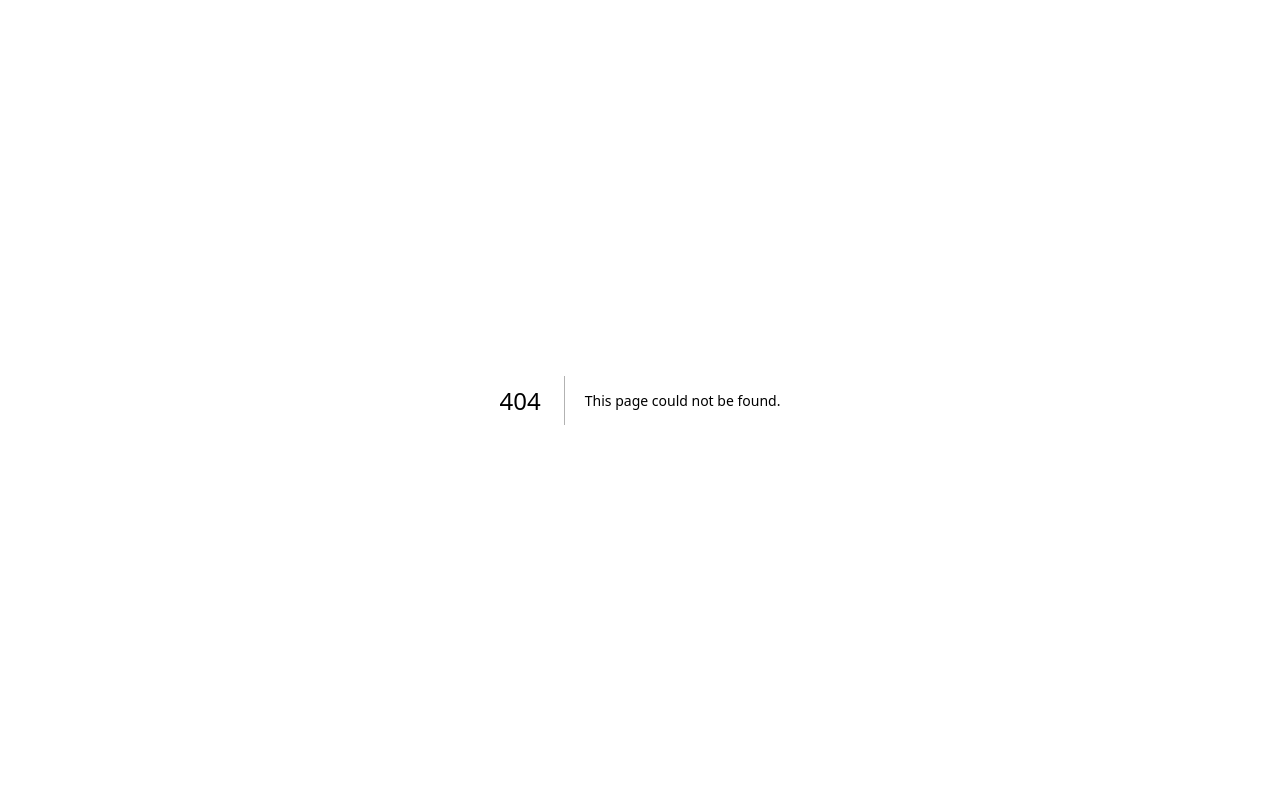
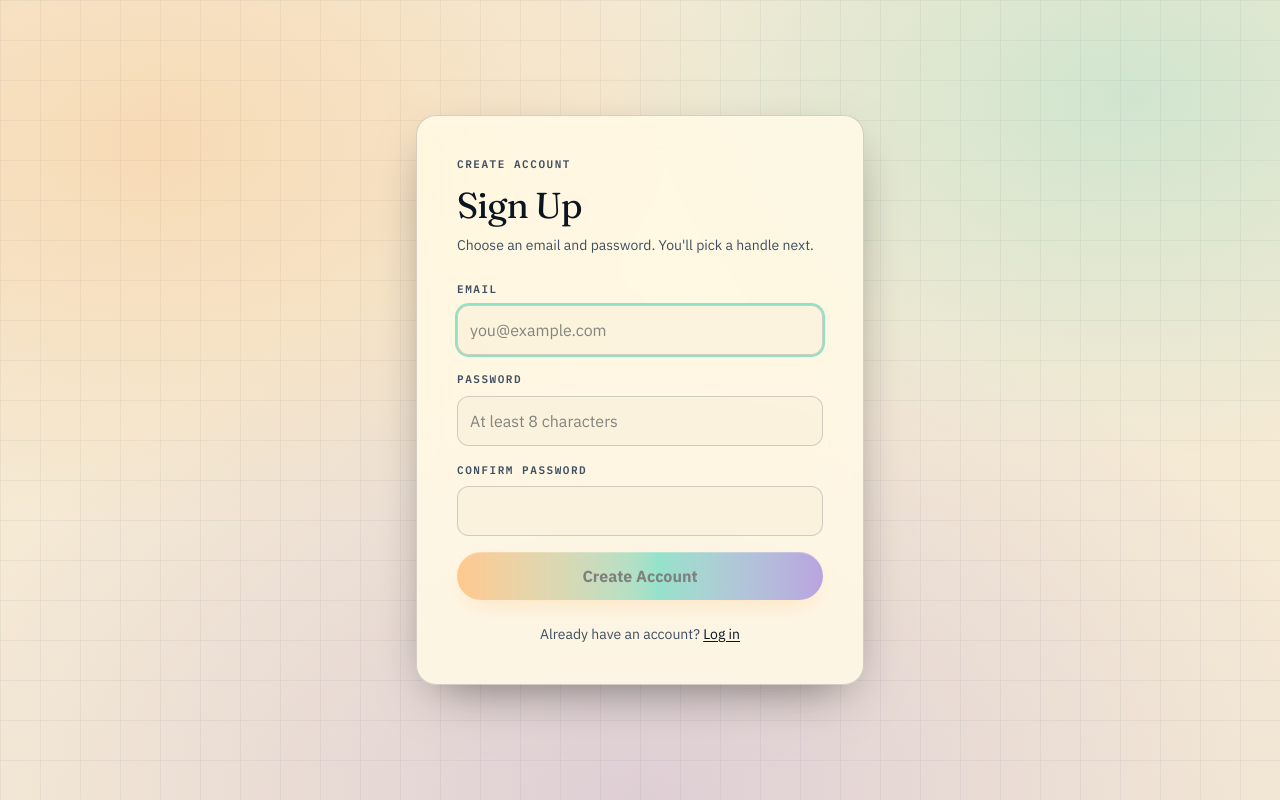
Before and after one commit to wa22im/predictiy, a Next.js app: page /signup in a window 1280 px wide. Before the commit this address had no page. Built offline with nearby package versions, Linux system fonts and the light colour scheme.

Commit message:
feat(auth): replace magic-link with email+password + signup page with confirm field

```diff
--- a/app/(app)/login/actions.ts
+++ b/app/(app)/login/actions.ts
@@ -4,6 +4,7 @@ import { z } from "zod";
 
 const LoginInput = z.object({
   email: z.email("Invalid email address"),
+  password: z.string().min(1, "Password is required"),
 });
 
 export type LoginResult = {
@@ -18,20 +19,20 @@ export async function loginAction(
 
   const parsed = LoginInput.safeParse({
     email: formData.get("email"),
+    password: formData.get("password"),
   });
 
   if (!parsed.success) {
-    return { ok: false, error: parsed.error.issues[0]?.message ?? "Invalid input" };
+    return {
+      ok: false,
+      error: parsed.error.issues[0]?.message ?? "Invalid input",
+    };
   }
 
   const supabase = await createClient();
-  const appUrl = process.env.APP_URL ?? "http://localhost:3000";
-
-  const { error } = await supabase.auth.signInWithOtp({
+  const { error } = await supabase.auth.signInWithPassword({
     email: parsed.data.email,
-    options: {
-      emailRedirectTo: `${appUrl}/auth/callback`,
-    },
+    password: parsed.data.password,
   });
 
   if (error) {
--- a/app/(app)/login/page.tsx
+++ b/app/(app)/login/page.tsx
@@ -1,9 +1,10 @@
+import Link from "next/link";
 import { LoginForm } from "@/components/auth/LoginForm";
 
 export default async function LoginPage({
   searchParams,
 }: {
-  searchParams: Promise<{ invited?: string; redirect?: string; error?: string }>;
+  searchParams: Promise<{ invited?: string; error?: string }>;
 }) {
   const params = await searchParams;
   return (
@@ -18,11 +19,11 @@ export default async function LoginPage({
         )}
         {!params.invited && (
           <p className="text-muted-foreground text-sm leading-6 mb-6">
-            Enter your email and we&apos;ll send you a magic link to sign in.
+            Welcome back. Sign in to your account.
           </p>
         )}
 
-        <LoginForm redirect={params.redirect} initialError={params.error} />
+        <LoginForm invited={!!params.invited} initialError={params.error} />
       </div>
     </main>
   );
--- /dev/null
+++ b/app/(app)/signup/actions.ts
@@ -0,0 +1,61 @@
+"use server";
+
+import { z } from "zod";
+
+const SignupInput = z.object({
+  email: z.email("Invalid email address"),
+  password: z
+    .string()
+    .min(8, "Password must be at least 8 characters")
+    .max(72, "Password too long"),
+});
+
+export type SignupResult = {
+  ok: boolean;
+  error?: string;
+};
+
+export async function signupAction(
+  formData: FormData,
+): Promise<SignupResult> {
+  const { createClient } = await import("@/lib/supabase/server");
+
+  const email = String(formData.get("email") ?? "");
+  const password = String(formData.get("password") ?? "");
+  const confirmPassword = String(formData.get("confirmPassword") ?? "");
+
+  if (password !== confirmPassword) {
+    return { ok: false, error: "Passwords do not match" };
+  }
+
+  const parsed = SignupInput.safeParse({ email, password });
+  if (!parsed.success) {
+    return {
+      ok: false,
+      error: parsed.error.issues[0]?.message ?? "Invalid input",
+    };
+  }
+
+  const supabase = await createClient();
+  const { data, error } = await supabase.auth.signUp({
+    email: parsed.data.email,
+    password: parsed.data.password,
+  });
+
+  if (error) {
+    return { ok: false, error: error.message };
+  }
+
+  // If "Confirm email" is enabled in Supabase, `data.session` is null and
+  // the user must click a link before signing in. We expect it disabled for
+  // this dev flow.
+  if (!data.session) {
+    return {
+      ok: false,
+      error:
+        "Email confirmation is still enabled. Turn it off in Supabase → Authentication → Providers → Email.",
+    };
+  }
+
+  return { ok: true };
+}
--- /dev/null
+++ b/app/(app)/signup/page.tsx
@@ -0,0 +1,30 @@
+import Link from "next/link";
+import { SignupForm } from "@/components/auth/SignupForm";
+
+export default function SignupPage() {
+  return (
+    <main className="planner-bg min-h-screen flex-1 flex flex-col items-center justify-center px-4 py-12">
+      <div className="glass-panel p-8 md:p-10 max-w-md w-full">
+        <p className="micro-label mb-3">Create Account</p>
+        <h1 className="font-display text-4xl tracking-tight mb-2">
+          Sign Up
+        </h1>
+        <p className="text-muted-foreground text-sm leading-6 mb-6">
+          Choose an email and password. You&apos;ll pick a handle next.
+        </p>
+
+        <SignupForm />
+
+        <p className="text-sm text-muted-foreground text-center mt-6">
+          Already have an account?{" "}
+          <Link
+            href="/login"
+            className="text-foreground underline underline-offset-2 hover:text-primary"
+          >
+            Log in
+          </Link>
+        </p>
+      </div>
+    </main>
+  );
+}
--- a/app/page.tsx
+++ b/app/page.tsx
@@ -8,7 +8,7 @@ export default function Home() {
             Predict the game. Own the pool. Create private leagues, compete with friends, and prove you know the game.
           </p>
           <a
-            href="/login"
+            href="/signup"
             className="command-strip inline-flex items-center justify-center px-8 py-3 mt-8 text-base font-bold"
           >
             Get Started
--- a/components/auth/LoginForm.tsx
+++ b/components/auth/LoginForm.tsx
@@ -1,62 +1,55 @@
 "use client";
 
 import { useState, useTransition } from "react";
+import Link from "next/link";
+import { useRouter } from "next/navigation";
 import { loginAction } from "@/app/(app)/login/actions";
 
 type State =
   | { kind: "idle" }
-  | { kind: "sending" }
-  | { kind: "sent" }
+  | { kind: "submitting" }
   | { kind: "error"; message: string };
 
 export function LoginForm({
-  redirect: redirectPath,
+  invited,
   initialError,
 }: {
-  redirect?: string;
+  invited?: boolean;
   initialError?: string;
 }) {
   const [email, setEmail] = useState("");
+  const [password, setPassword] = useState("");
   const [state, setState] = useState<State>(
     initialError ? { kind: "error", message: initialError } : { kind: "idle" },
   );
   const [isPending, startTransition] = useTransition();
+  const router = useRouter();
 
   function handleSubmit(e: React.FormEvent<HTMLFormElement>) {
     e.preventDefault();
-    if (!email.trim()) return;
+    if (!email || !password) return;
 
-    setState({ kind: "sending" });
+    setState({ kind: "submitting" });
+
+    const fd = new FormData();
+    fd.set("email", email);
+    fd.set("password", password);
+
     startTransition(async () => {
-      const result = await loginAction(new FormData(e.currentTarget));
+      const result = await loginAction(fd);
       if (result.ok) {
-        setState({ kind: "sent" });
+        // The middleware will redirect authenticated users with no nickname
+        // to /onboarding, and onboarded users to /dashboard.
+        router.push(invited ? "/onboarding" : "/dashboard");
+        router.refresh();
       } else {
-        setState({ kind: "error", message: result.error ?? "Failed" });
+        setState({ kind: "error", message: result.error ?? "Sign in failed" });
       }
     });
   }
 
-  if (state.kind === "sent") {
   return (
-      <div className="text-center py-4">
-        <p className="font-display text-2xl tracking-tight mb-2">
-          Check your inbox
-        </p>
-        <p className="text-muted-foreground text-sm leading-6">
-          We sent a magic link to <span className="font-mono">{email}</span>.
-          Click it to sign in.
-        </p>
-        {redirectPath && (
-          <p className="text-xs text-muted-foreground mt-3 font-mono">
-            → {redirectPath}
-          </p>
-        )}
-      </div>
-    );
-  }
-
-  return (
+    <>
       <form onSubmit={handleSubmit} className="space-y-4">
         <div>
           <label htmlFor="email" className="micro-label block mb-2">
@@ -76,17 +69,44 @@ export function LoginForm({
           />
         </div>
 
+        <div>
+          <label htmlFor="password" className="micro-label block mb-2">
+            Password
+          </label>
+          <input
+            id="password"
+            name="password"
+            type="password"
+            required
+            autoComplete="current-password"
+            value={password}
+            onChange={(e) => setPassword(e.target.value)}
+            className="w-full rounded-xl bg-background/40 border border-border p-3 focus:outline-none focus:ring-2 focus:ring-ring/50"
+          />
+        </div>
+
         {state.kind === "error" && (
           <p className="text-destructive text-sm">{state.message}</p>
         )}
 
         <button
           type="submit"
-        disabled={isPending || state.kind === "sending"}
+          disabled={isPending || state.kind === "submitting"}
           className="command-strip w-full inline-flex items-center justify-center px-6 py-3 text-base font-bold disabled:opacity-50 disabled:pointer-events-none"
         >
-        {state.kind === "sending" ? "Sending…" : "Send Magic Link"}
+          {state.kind === "submitting" ? "Signing in…" : "Sign In"}
         </button>
       </form>
+
+      <p className="text-sm text-muted-foreground text-center mt-6">
+        Don&apos;t have an account?{" "}
+        <Link
+          href="/signup"
+          className="text-foreground underline underline-offset-2 hover:text-primary"
+        >
+          Sign up
+        </Link>
+      </p>
+    </>
   );
 }
--- /dev/null
+++ b/components/auth/SignupForm.tsx
@@ -0,0 +1,128 @@
+"use client";
+
+import { useState, useTransition } from "react";
+import { useRouter } from "next/navigation";
+import { signupAction, type SignupResult } from "@/app/(app)/signup/actions";
+
+type State =
+  | { kind: "idle" }
+  | { kind: "submitting" }
+  | { kind: "error"; message: string };
+
+export function SignupForm() {
+  const [email, setEmail] = useState("");
+  const [password, setPassword] = useState("");
+  const [confirm, setConfirm] = useState("");
+  const [state, setState] = useState<State>({ kind: "idle" });
+  const [isPending, startTransition] = useTransition();
+  const router = useRouter();
+
+  function handleSubmit(e: React.FormEvent<HTMLFormElement>) {
+    e.preventDefault();
+    if (!email || !password || !confirm) return;
+
+    setState({ kind: "submitting" });
+
+    const fd = new FormData();
+    fd.set("email", email);
+    fd.set("password", password);
+    fd.set("confirmPassword", confirm);
+
+    startTransition(async () => {
+      const result: SignupResult = await signupAction(fd);
+      if (result.ok) {
+        // User is signed in. The auth.users trigger has created the public.User
+        // row. Send them to onboarding — the middleware will accept /onboarding
+        // for authenticated-but-no-nickname users.
+        router.push("/onboarding");
+        router.refresh();
+      } else {
+        setState({ kind: "error", message: result.error ?? "Sign up failed" });
+      }
+    });
+  }
+
+  const passwordsMismatch =
+    confirm.length > 0 && password !== confirm;
+
+  return (
+    <form onSubmit={handleSubmit} className="space-y-4">
+      <div>
+        <label htmlFor="email" className="micro-label block mb-2">
+          Email
+        </label>
+        <input
+          id="email"
+          name="email"
+          type="email"
+          required
+          autoFocus
+          autoComplete="email"
+          value={email}
+          onChange={(e) => setEmail(e.target.value)}
+          placeholder="you@example.com"
+          className="w-full rounded-xl bg-background/40 border border-border p-3 focus:outline-none focus:ring-2 focus:ring-ring/50"
+        />
+      </div>
+
+      <div>
+        <label htmlFor="password" className="micro-label block mb-2">
+          Password
+        </label>
+        <input
+          id="password"
+          name="password"
+          type="password"
+          required
+          minLength={8}
+          autoComplete="new-password"
+          value={password}
+          onChange={(e) => setPassword(e.target.value)}
+          placeholder="At least 8 characters"
+          className="w-full rounded-xl bg-background/40 border border-border p-3 focus:outline-none focus:ring-2 focus:ring-ring/50"
+        />
+      </div>
+
+      <div>
+        <label htmlFor="confirmPassword" className="micro-label block mb-2">
+          Confirm password
+        </label>
+        <input
+          id="confirmPassword"
+          name="confirmPassword"
+          type="password"
+          required
+          minLength={8}
+          autoComplete="new-password"
+          value={confirm}
+          onChange={(e) => setConfirm(e.target.value)}
+          className="w-full rounded-xl bg-background/40 border border-border p-3 focus:outline-none focus:ring-2 focus:ring-ring/50"
+          aria-invalid={passwordsMismatch || undefined}
+        />
+        {passwordsMismatch && (
+          <p className="text-destructive text-xs mt-1">
+            Passwords do not match
+          </p>
+        )}
+      </div>
+
+      {state.kind === "error" && (
+        <p className="text-destructive text-sm">{state.message}</p>
+      )}
+
+      <button
+        type="submit"
+        disabled={
+          isPending ||
+          state.kind === "submitting" ||
+          !email ||
+          password.length < 8 ||
+          passwordsMismatch
+        }
+        className="command-strip w-full inline-flex items-center justify-center px-6 py-3 text-base font-bold disabled:opacity-50 disabled:pointer-events-none"
+      >
+        {state.kind === "submitting" ? "Creating account…" : "Create Account"}
+      </button>
+    </form>
+  );
+}
--- a/middleware.ts
+++ b/middleware.ts
@@ -45,7 +45,10 @@ export async function middleware(request: NextRequest) {
     (route) => pathname === route || pathname.startsWith(route + "/"),
   );
   const isAdminRoute = pathname === adminPrefix || pathname.startsWith(adminPrefix + "/");
-  const isAuthRoute = pathname === loginRoute || pathname.startsWith("/auth/");
+  const isAuthRoute =
+    pathname === loginRoute ||
+    pathname === "/signup" ||
+    pathname.startsWith("/auth/");
   const isLanding = pathname === landingRoute;
   const isOnboardingPage = pathname === onboardingRoute;
 
```
Also changed, not shown: 1 other file (tests, documents, lock files or other folders). Lines whose indentation alone changed are shown as unchanged.
